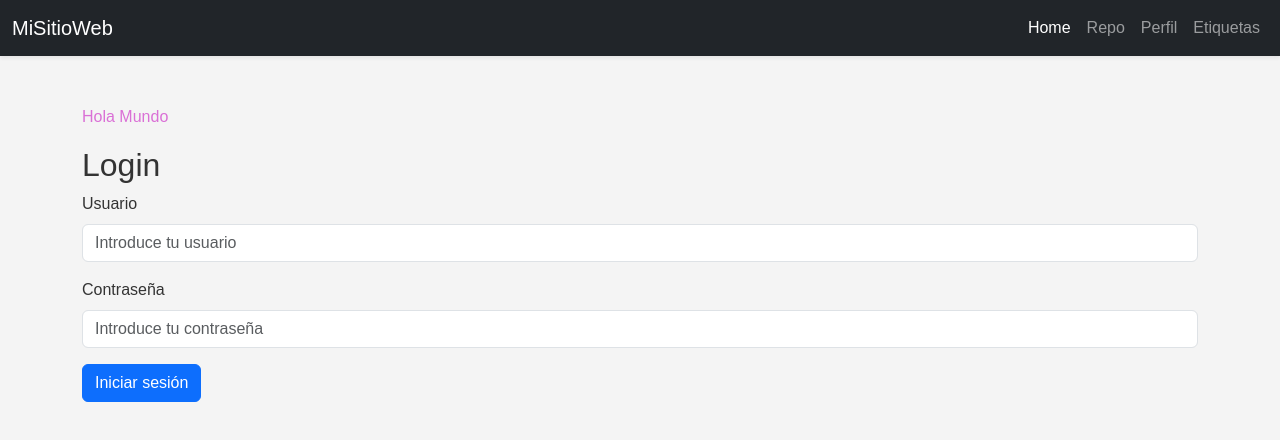
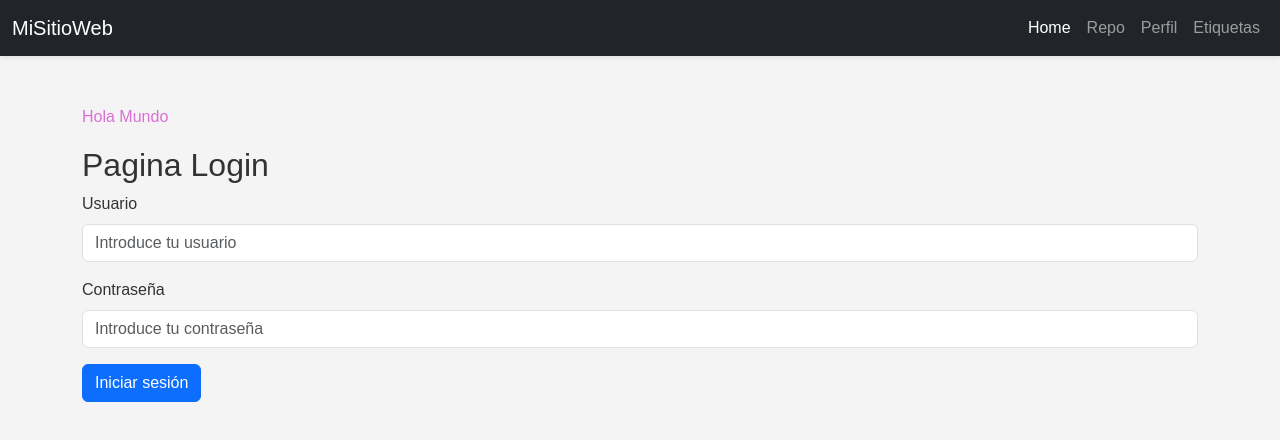
Before and after one commit to oscarcv125/A01741965_ModuioWeb, a website: page pages/index.html in a window 1280 px wide. Drawn offline with nearby package versions, Linux system fonts and the light colour scheme.

Commit message:
CSS yb oot

```diff
--- a/pages/index.html
+++ b/pages/index.html
@@ -35,7 +35,7 @@
 
   <div class="container mt-5">
     <p> Hola Mundo</p>
-    <h2>Login</h2>
+    <h2>Pagina Login</h2>
     <form action="#" method="post">
       <div class="mb-3">
         <label for="username" class="form-label">Usuario</label>
```
